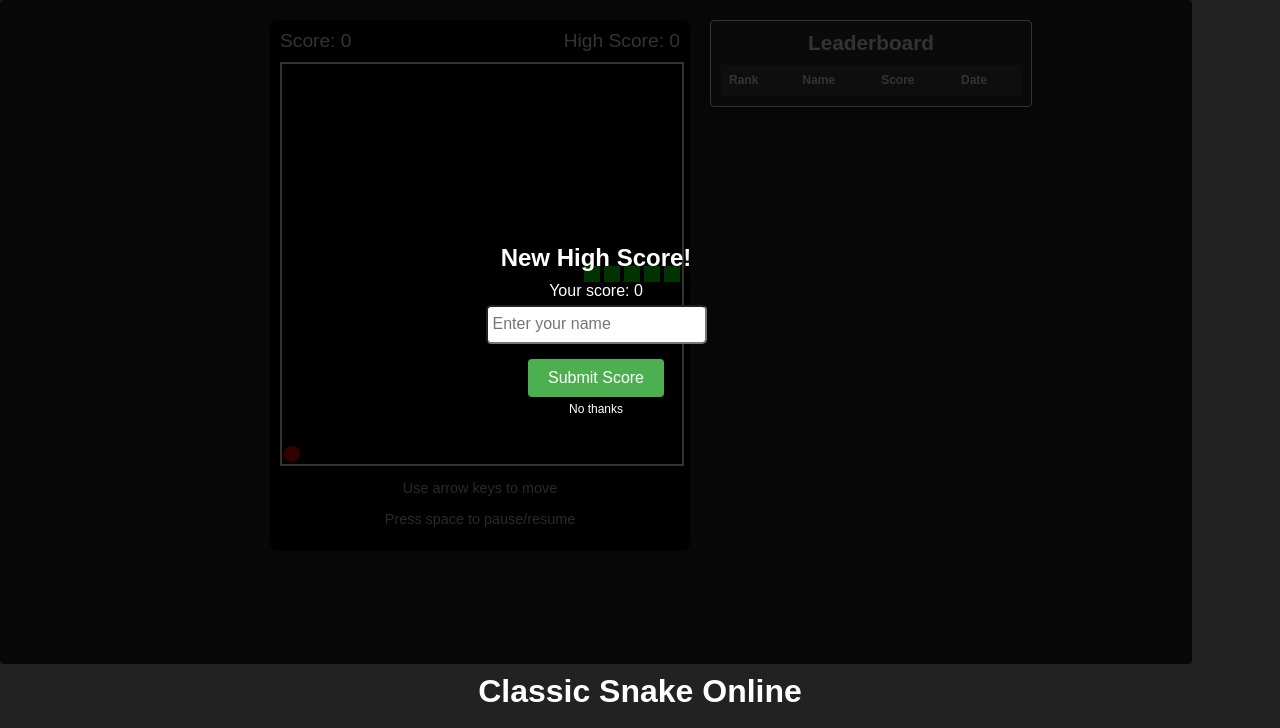
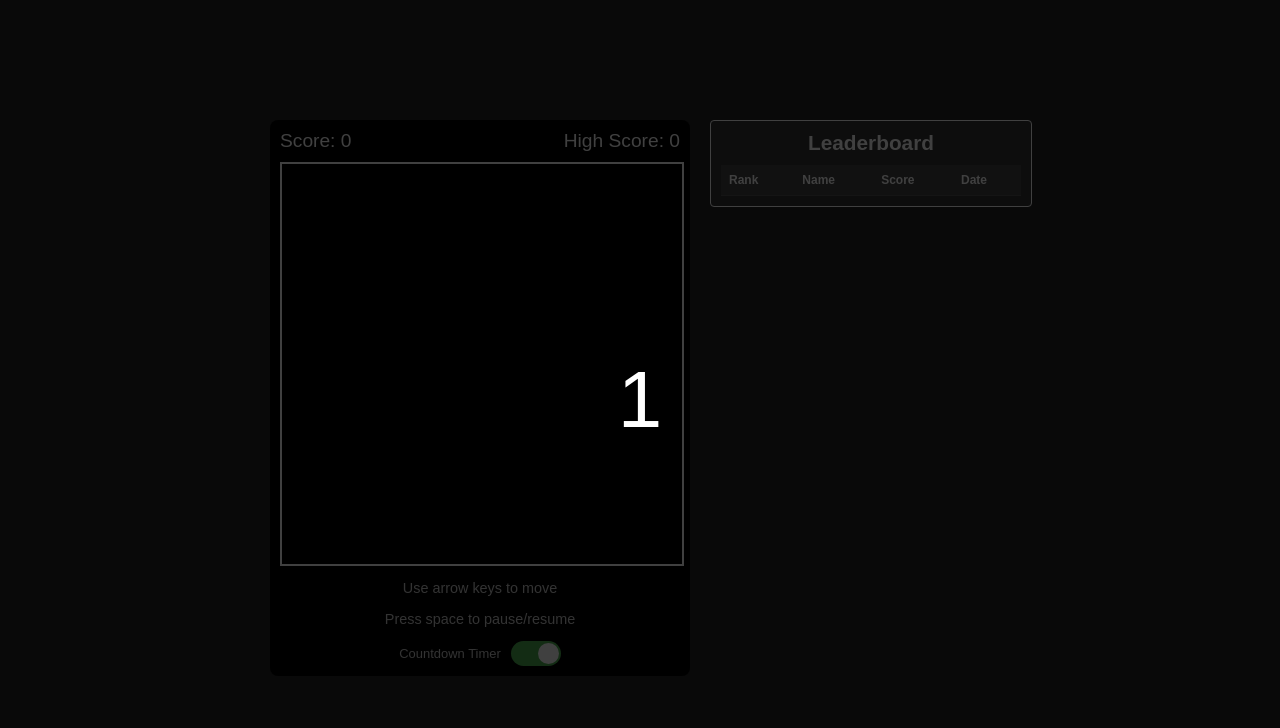
Before and after one commit to JSeeger6/snake-game, a plain HTML site: page index.html in a window 1280 px wide. Both pictures are taken after a click on the button "Start". Shown: the top 728 px of the page. Drawn offline with Linux system fonts and the light colour scheme; no server answers.

Commit message:
Add files via upload

```diff
--- a/index.html
+++ b/index.html
@@ -9,7 +9,6 @@
   <meta name="robots" content="index, follow">
   <link rel="canonical" href="https://www.freesnake.org">
   <link rel="icon" href="snake-favicon.png" type="image/png" sizes="256x256" />
-  <!-- If you prefer inline styles for demonstration, you can remove this link -->
   <link rel="stylesheet" href="style.css">
   <!-- Google tag (gtag.js) -->
   <script async src="https://www.googletagmanager.com/gtag/js?id=G-00ESSH370H"></script>
@@ -55,6 +54,13 @@
           <div class="controls">
             <p>Use arrow keys to move</p>
             <p>Press space to pause/resume</p>
+            <div class="toggle-container">
+              <span class="toggle-label">Countdown Timer</span>
+              <label class="switch">
+                <input type="checkbox" id="toggleCountdownButton" onchange="toggleCountdown()" checked>
+                <span class="slider round"></span>
+              </label>
+            </div>
           </div>
         </div>
       </div>
@@ -79,7 +85,7 @@
 
     <div id="submitScoreOverlay" class="overlay" style="display: none;">
       <div class="overlay-content">
-        <h2>New High Score!</h2>
+        <h2>New Leaderboard Score!</h2>
         <p>Your score: <span id="submitScoreDisplay"></span></p>
         <input type="text" id="playerNameInput" placeholder="Enter your name" />
         <div class="no-thanks-container">
@@ -89,14 +95,16 @@
       </div>
     </div>
 
+    <div id="countdownOverlay"></div>
+
     <div id="text-container">
       <div id="text-content">
         <h1>Classic Snake Online</h1>
         <p>Welcome to the best free online classic snake game! Dive into a retro arcade experience with our addictive snake game featuring minimalist design, smooth controls, and endless high score challenges. Whether you're a nostalgic gamer or a new player, our free snake game offers non-stop excitement, competitive leaderboards, and a timeless arcade vibe. Get ready to relive the vintage arcade thrill and become a snake game champion today!</p>
         <h2><strong>Instructions:</strong><br></h2>
-        <p>Use your arrows to move the snake.</p>
-        <p>Collect Red food to increase your score and land a spot on the leaderboard</p>
-        <p>Collect the rare Purple food to shed the Snake to continue collecting points</p>
+        <p>Use <strong>your arrows</strong> to move <span style="color: lime; font-weight: bold;">the snake</span>.</p>
+        <p>Collect <span style="color: red; font-weight: bold;">Red food</span> to increase your score and land a spot on the leaderboard</p>
+        <p>Collect the rare <span style="color: #ff32ff; font-weight: bold;">Purple apple</span> to shed the Snake skin and shrink in size</p>
         <p>Press your spacebar to pause/restart the game</p>
         <p></p>
       </div>
--- a/script.js
+++ b/script.js
@@ -32,6 +32,7 @@ let leaderboardData = [];
 let purpleFood = null;
 let purpleFoodSpawnTime = 0;
 let shedSegments = [];
+let countdownEnabled = true;
 
 // Cookie functions to store/retrieve high score
 function setCookie(name, value, days) {
@@ -168,7 +169,7 @@ function draw() {
         } else {
             // Blink every 250ms: only draw during even cycles
             if (Math.floor(elapsedPurple / 250) % 2 === 0) {
-                ctx.fillStyle = 'purple';
+                ctx.fillStyle = '#ff32ff';
                 ctx.beginPath();
                 ctx.arc(
                     purpleFood.x * cellSize + cellSize / 2,
@@ -231,6 +232,34 @@ function draw() {
     }
 }
 
+// Function to toggle the countdown timer on/off
+function toggleCountdown() {
+    countdownEnabled = document.getElementById('toggleCountdownButton').checked;
+}
+
+function startCountdown(callback) {
+    const countdownOverlay = document.getElementById('countdownOverlay');
+    if (!countdownOverlay) {
+        console.warn("Countdown overlay element not found!");
+        callback();
+        return;
+    }
+    countdownOverlay.style.display = 'flex';
+    let count = 3;
+    countdownOverlay.textContent = count;
+
+    const countdownInterval = setInterval(() => {
+        count--;
+        if (count > 0) {
+            countdownOverlay.textContent = count;
+        } else {
+            clearInterval(countdownInterval);
+            countdownOverlay.style.display = 'none';
+            callback();
+        }
+    }, 1000);
+}
+
 // New function to spawn the purple fruit at a valid position
 function spawnPurpleFood() {
     let valid = false;
@@ -262,7 +291,7 @@ function getPurpleFoodProbability() {
 
     const baseProbability = 0.0;       // Start with a 0% chance
     const perSegmentIncrease = 0.001;    // Increase chance by 0.01% per extra segment
-    const capProbability = 0.11;          // Cap at 11%
+    const capProbability = 0.12;          // Cap at 12%
 
     // Assume the initial snake length is 5 segments (from your init function)
     const extraSegments = Math.max(snake.length - 5, 0);
@@ -342,13 +371,21 @@ function resumeGame() {
 
 // Reset the game entirely
 function resetGame() {
-    init();
+    if (countdownEnabled) {
+        startCountdown(init);
+    } else {
+        init();
+    }
 }
 
 // Start the game from the initial overlay
 function startGame() {
     hideOverlay('startOverlay');
-    init();
+    if (countdownEnabled) {
+        startCountdown(init);
+    } else {
+        init();
+    }
 }
 
 // Utility functions to show/hide overlays
--- a/style.css
+++ b/style.css
@@ -13,8 +13,100 @@ body {
     margin: 0 auto;
   }
 
+  #countdownOverlay {
+    display: none;
+    position: absolute;
+    top: 0;
+    left: 0;
+    width: 100%;
+    height: 100%;
+    background: rgba(0, 0, 0, 0.75);
+    color: white;
+    font-size: 5rem;
+    justify-content: center;
+    align-items: center;
+    z-index: 1000;
+  }
+
+  #toggleCountdownButton {
+    position: relative;
+    margin: 0;
+  }
+
+  /* Container for the toggle switch and its label */
+.toggle-container {
+    display: flex;
+    align-items: center;
+    justify-content: center;
+    margin-top: 10px; /* Adjust as needed for spacing below instructions */
+  }
+
+  /* Label styling for the text next to the switch */
+  .toggle-label {
+    margin-right: 10px;
+    font-size: 0.9em;
+    color: #ccc;
+  }
+
+  /* The switch - the outer container */
+  .switch {
+    position: relative;
+    display: inline-block;
+    width: 50px;
+    height: 25px;
+  }
+
+  /* Hide default HTML checkbox */
+  .switch input {
+    opacity: 0;
+    width: 0;
+    height: 0;
+  }
+
+  /* The slider (background) */
+  .slider {
+    position: absolute;
+    cursor: pointer;
+    top: 0;
+    left: 0;
+    right: 0;
+    bottom: 0;
+    background-color: #ccc;
+    transition: 0.4s;
+    border-radius: 25px;
+  }
+
+  /* The slider knob */
+  .slider:before {
+    position: absolute;
+    content: "";
+    height: 21px;
+    width: 21px;
+    left: 2px;
+    bottom: 2px;
+    background-color: white;
+    transition: 0.4s;
+    border-radius: 50%;
+  }
+
+  /* When the checkbox is checked, fill with color */
+  input:checked + .slider {
+    background-color: #4CAF50;
+  }
+
+  /* Move the knob to the right when checked */
+  input:checked + .slider:before {
+    transform: translateX(25px);
+  }
+
+  /* Optional: Focus style */
+  input:focus + .slider {
+    box-shadow: 0 0 1px #4CAF50;
+  }
+
   /* Top section: display game and leaderboard in a row */
   #top-section {
+    padding-top: 100px;
     display: flex;
     gap: 20px;
     width: 740px;  /* 420px (game) + 20px (gap) + 300px (leaderboard) */
@@ -78,7 +170,7 @@ body {
     top: 0;
     left: 0;
     width: 90%;
-    height: 78%;
+    height: 75%;
     background: rgba(0, 0, 0, 0.8);
     border-radius: 4px;
     display: none;
```
